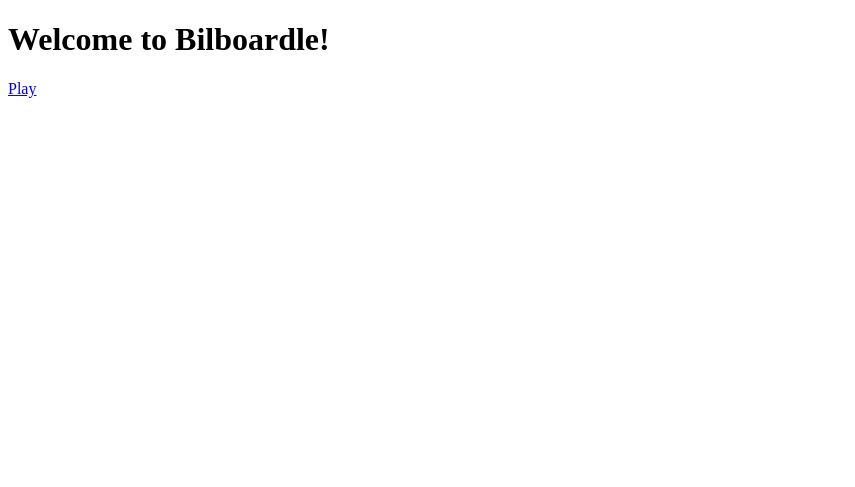
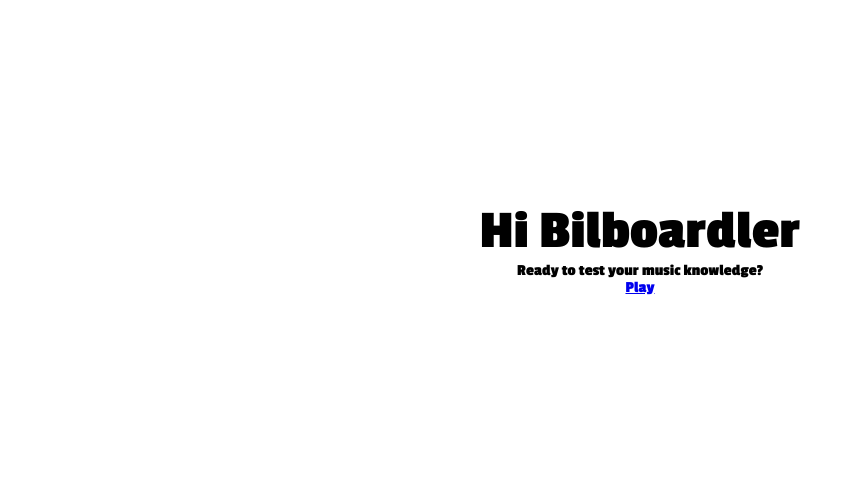
Before and after one commit to dokyun-kim4/Bilboardle, a Flask app: page / in a window 1280 px wide. Shown: the top 487 px of the page, without its empty margins (0-855 px from the left). Run offline with Flask 3, Linux system fonts and the light colour scheme; parts of the project's set-up code (start-up, migrations or seed data) failed here and were passed over.

Commit message:
Start UI update for home page

```diff
--- /dev/null
+++ b/static/index.css
@@ -0,0 +1,21 @@
+@import url('https://fonts.googleapis.com/css2?family=Libre+Baskerville&family=Passion+One:wght@700&display=swap');
+
+body {
+    font-family: 'Passion One', Arial;
+    height: 60vh;
+    display: flex;
+    justify-content: center;
+    align-items: center;
+}
+
+.welcome-page {
+    display: flex;
+    justify-content: center;
+    align-items: center;
+    flex-direction: column;
+}
+
+.welcome-title {
+    font-size: 55px;
+    font-weight: bold;
+}
--- a/templates/index.html
+++ b/templates/index.html
@@ -1,12 +1,18 @@
 <!DOCTYPE html>
 <html lang="en">
 <head>
+    <link rel="icon" type="image/png" sizes="32x32" href="{{ url_for('static', filename='favicon_32.ico') }}" />
     <meta charset="UTF-8">
     <meta name="viewport" content="width=device-width, initial-scale=1.0">
+    <link rel="stylesheet" type="text/css" href="{{ url_for('static', filename='index.css') }}">
     <title>Document</title>
 </head>
 <body>
-    <h1>Welcome to Bilboardle!</h1>
-    <a href="{{url_for('game')}}">Play</a>
+    <div class="welcome-page">
+        <div class="welcome-title">Hi Bilboardler</div>
+        <div class="welcome-subtitle">Ready to test your music knowledge?</div>
+        <div><a href="{{url_for('game')}}">Play</a></div>
+    </div>
+
 </body>
 </html>
```
